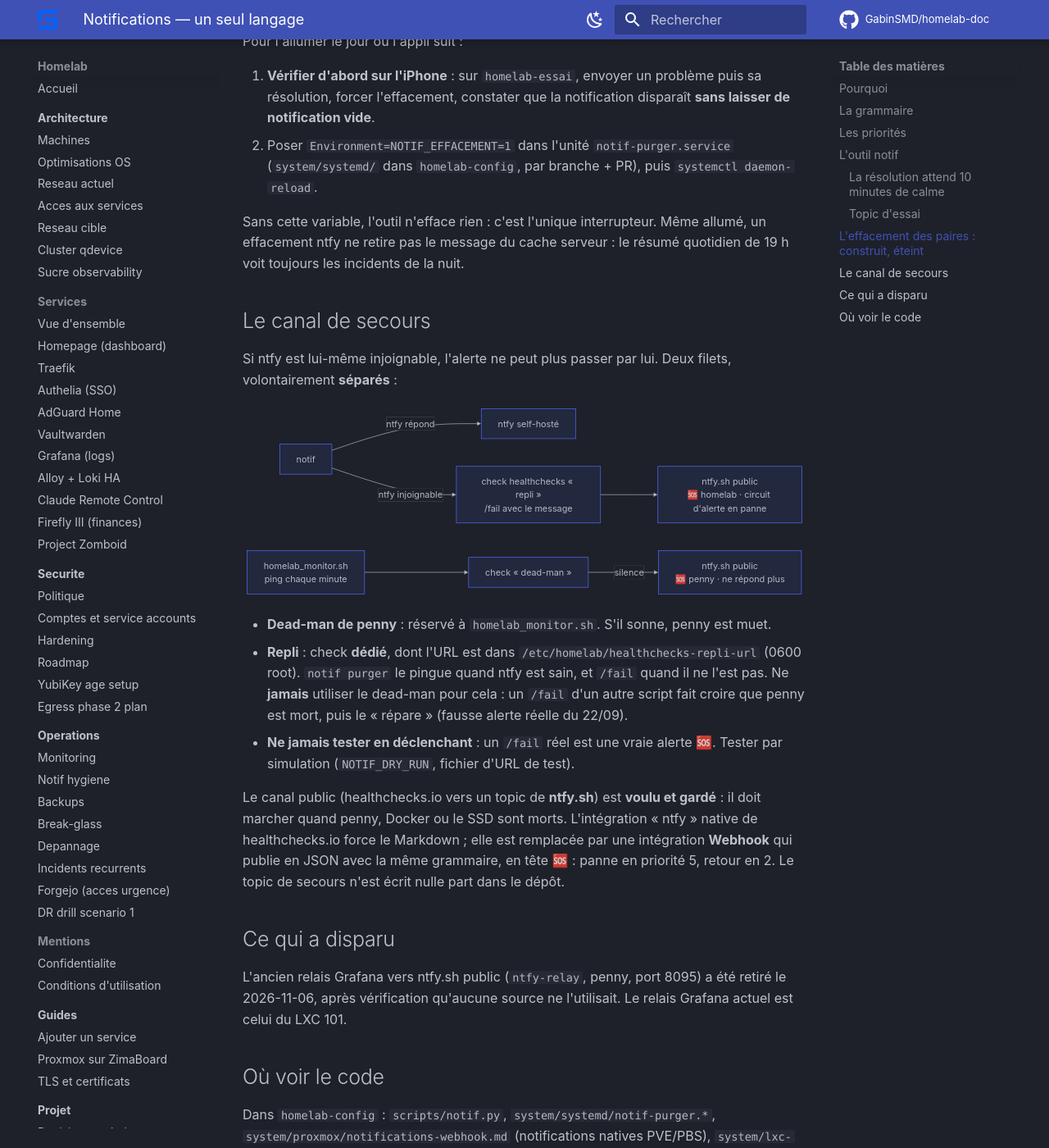
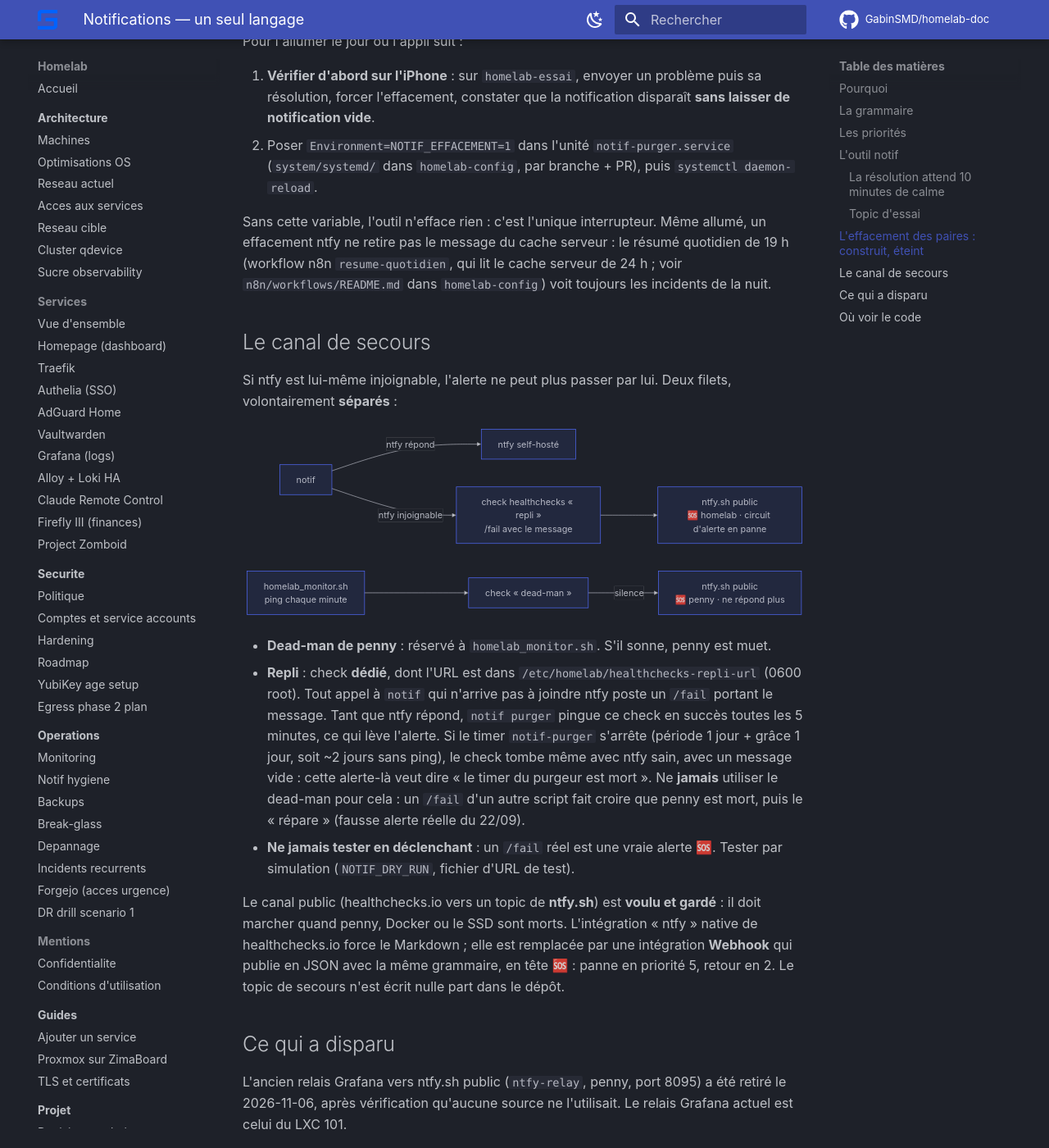
Before and after one commit to GabinSMD/homelab-doc, an MkDocs documentation site: the page built from docs/operations/notifications.md, in a window 1280 px wide and 1400 px high, scrolled down 2980 px. Shown: the whole window at 82% size. Built offline with MkDocs 1.6.1 and Material for MkDocs 9.7.7, drawn with Linux system fonts in a browser that asks for light colours; comment, search, counter and statistics services are not loaded.

Commit message:
docs(operations): canal de secours, qui poste le /fail et ce que veut dire un repli muet
Co-Authored-By: Claude Opus 5.5 <noreply@anthropic.com>

```diff
--- a/docs/operations/notifications.md
+++ b/docs/operations/notifications.md
@@ -116,7 +116,8 @@ Pour l'allumer le jour où l'appli suit :
 
 Sans cette variable, l'outil n'efface rien : c'est l'unique interrupteur.
 Même allumé, un effacement ntfy ne retire pas le message du cache serveur : le résumé
-quotidien de 19 h voit toujours les incidents de la nuit.
+quotidien de 19 h (workflow n8n `resume-quotidien`, qui lit le cache serveur de 24 h ;
+voir `n8n/workflows/README.md` dans `homelab-config`) voit toujours les incidents de la nuit.
 
 ## Le canal de secours
 
@@ -134,8 +135,12 @@ flowchart LR
 
 - **Dead-man de penny** : réservé à `homelab_monitor.sh`. S'il sonne, penny est muet.
 - **Repli** : check **dédié**, dont l'URL est dans `/etc/homelab/healthchecks-repli-url`
-  (0600 root). `notif purger` le pingue quand ntfy est sain, et `/fail` quand il ne
-  l'est pas. Ne **jamais** utiliser le dead-man pour cela : un `/fail` d'un autre script
+  (0600 root). Tout appel à `notif` qui n'arrive pas à joindre ntfy poste un `/fail`
+  portant le message. Tant que ntfy répond, `notif purger` pingue ce check en succès
+  toutes les 5 minutes, ce qui lève l'alerte. Si le timer `notif-purger` s'arrête
+  (période 1 jour + grâce 1 jour, soit ~2 jours sans ping), le check tombe même avec
+  ntfy sain, avec un message vide : cette alerte-là veut dire « le timer du purgeur est
+  mort ». Ne **jamais** utiliser le dead-man pour cela : un `/fail` d'un autre script
   fait croire que penny est mort, puis le « répare » (fausse alerte réelle du 22/09).
 - **Ne jamais tester en déclenchant** : un `/fail` réel est une vraie alerte 🆘. Tester
   par simulation (`NOTIF_DRY_RUN`, fichier d'URL de test).
```
